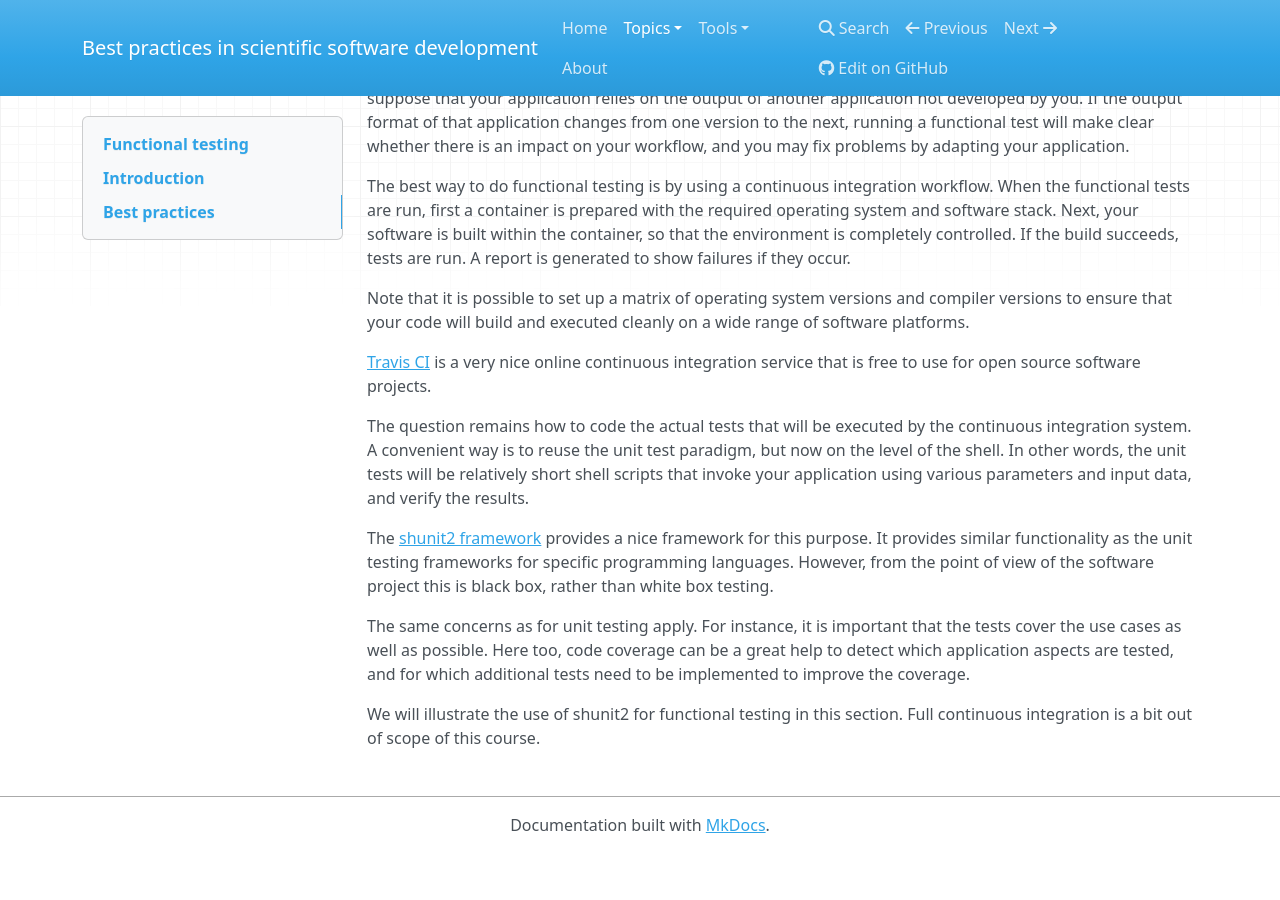
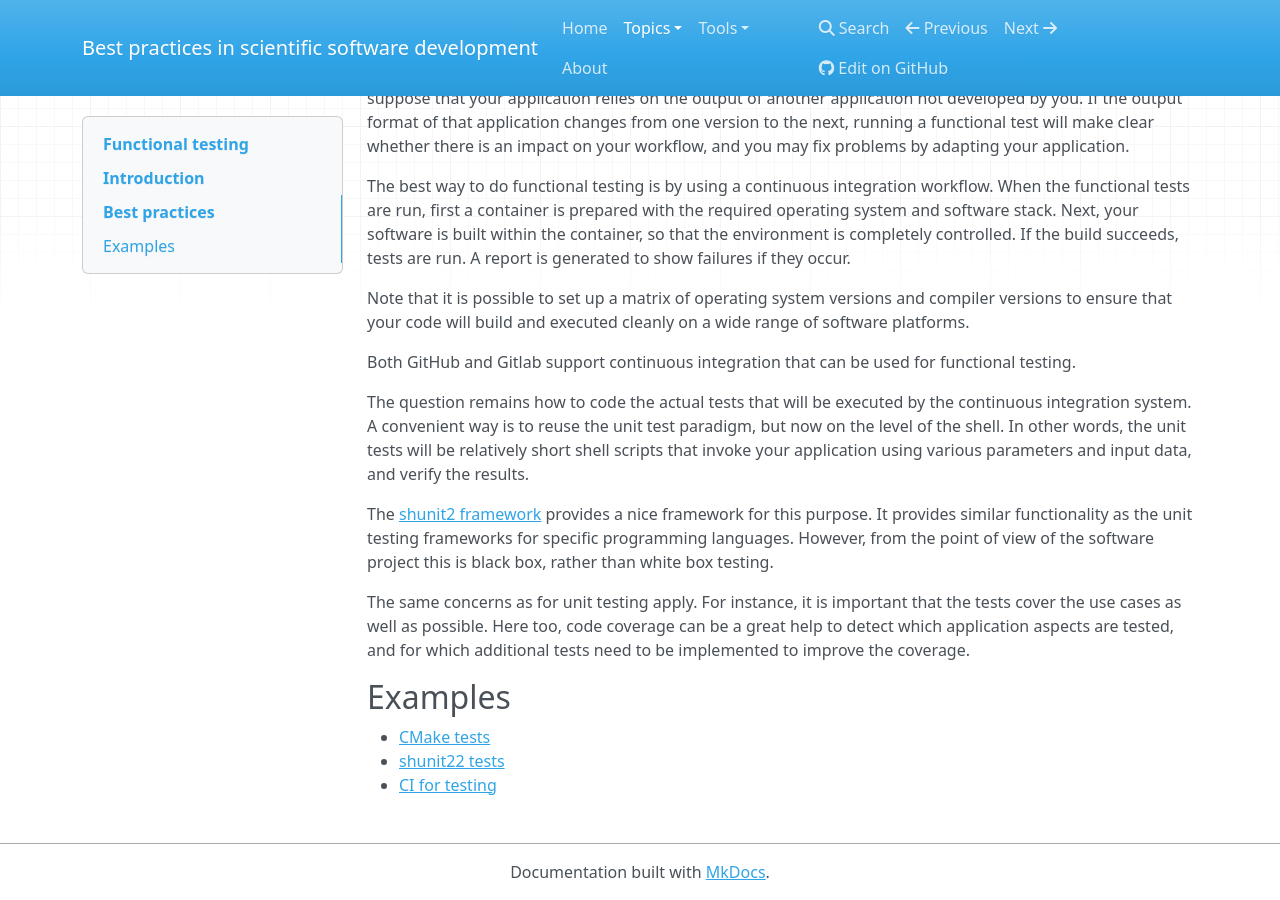
Before and after one commit to gjbex/Best-practices-for-scientific-computing, an MkDocs documentation site: the page built from docs/testing/functional_testing.md, in a window 1280 px wide and 900 px high, scrolled down 1021 px. Built offline with MkDocs 1.6.1, drawn with Linux system fonts in a browser that asks for light colours; nearby versions of some CDN libraries; before the commit the page ends 1874 px from its top, so only the background shows below that.

Commit message:
Add examples

```diff
--- a/docs/testing/functional_testing.md
+++ b/docs/testing/functional_testing.md
@@ -71,8 +71,8 @@ Note that it is possible to set up a matrix of operating system versions and
 compiler versions to ensure that your code will build and executed cleanly on a
 wide range of software platforms.
 
-[Travis CI](https://travis-ci.org/) is a very nice online continuous integration
-service that is free to use for open source software projects.
+Both GitHub and Gitlab support continuous integration that can be used for
+functional testing.
 
 The question remains how to code the actual tests that will be executed by the
 continuous integration system. A convenient way is to reuse the unit test
@@ -91,5 +91,10 @@ the tests cover the use cases as well as possible. Here too, code coverage can
 be a great help to detect which application aspects are tested, and for which
 additional tests need to be implemented to improve the coverage.
 
-We will illustrate the use of shunit2 for functional testing in this section.
-Full continuous integration is a bit out of scope of this course.
+
+## Examples
+
+  * [CMake tests](https://github.com/gjbex/C-plus-plus-software-engineering)
+  * [shunit22
+    tests](https://github.com/gjbex/Defensive_programming_and_debugging)
+  * [CI for testing](https://github.com/gjbex/CI-example)
```
Also changed, not shown: docs/testing/unit_testing.md (+13 -0 lines).
